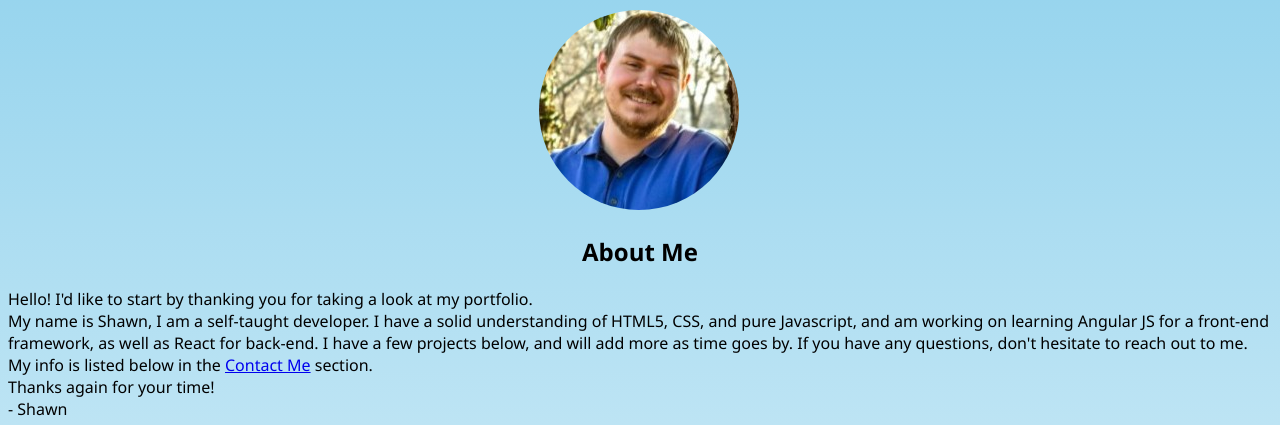
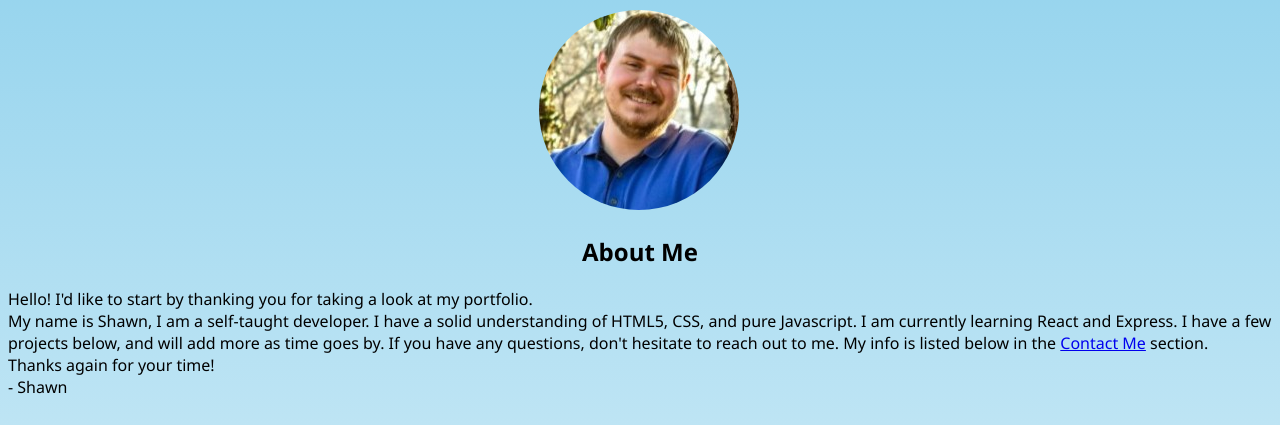
Before and after one commit to ButteryToast1991/portfolio-site, a plain HTML site: page index.html in a window 1280 px wide. Shown: the part 199-624 px from the top of the page. Drawn offline with Linux system fonts and the light colour scheme.

Commit message:
Updated 'About Me' section.

```diff
--- a/index.html
+++ b/index.html
@@ -24,8 +24,8 @@
             <H2>About Me</H2>
             <p>Hello! I'd like to start by thanking you for taking a look at my portfolio.</p>
                 My name is Shawn, I am a self-taught developer. I have a solid understanding of
-                HTML5, CSS, and pure Javascript, and am working on learning Angular JS for a front-end
-                framework, as well as React for back-end. I have a few projects below, and will add more
+                HTML5, CSS, and pure Javascript. I am currently learning React and Express.
+                I have a few projects below, and will add more
                 as time goes by. If you have any questions, don't hesitate to reach out to me. My info
                 is listed below in the <a href="#contact">Contact Me</a> section.
             </p>
```
